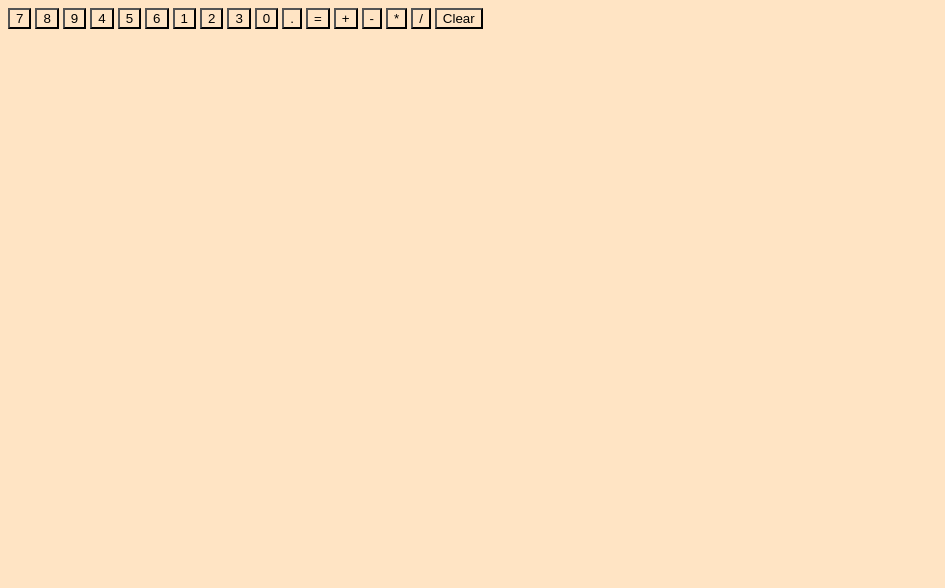
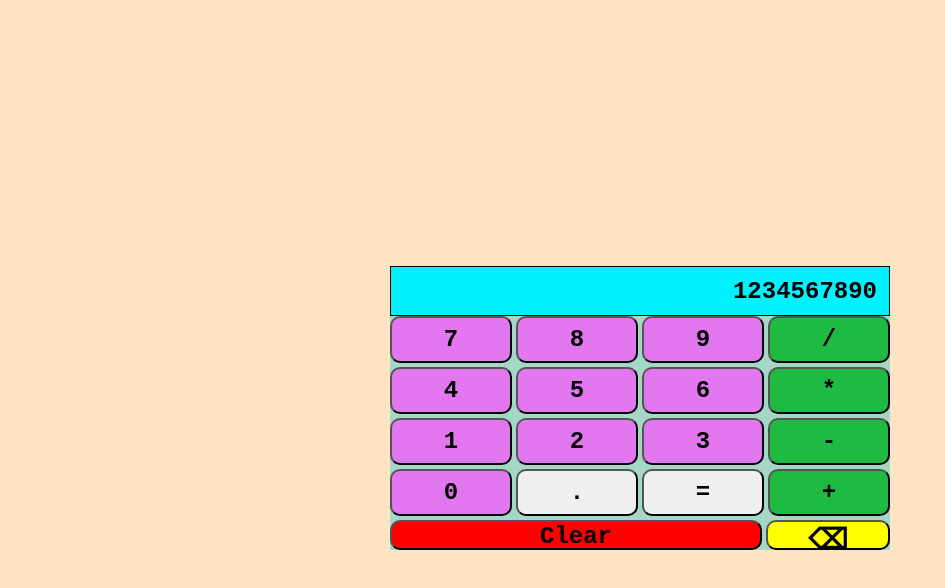
Before and after one commit to rudyravelindev/calculator, a plain HTML site: page index.html in a window 1280 px wide. Shown: the whole page, without its empty margins (0-945 px from the left). Drawn offline with Linux system fonts and the light colour scheme.

Commit message:
done with teh css

```diff
--- a/index.html
+++ b/index.html
@@ -9,28 +9,31 @@
   </head>
   <body>
     <div id="calculator-container">
-      <div id="calculator-display"></div>
+      <div id="calculator-display">1234567890</div>
       <div id="buttons-container">
         <!-- digits -->
         <button class="digits" value="7" type="button">7</button>
         <button class="digits" value="8" type="button">8</button>
         <button class="digits" value="9" type="button">9</button>
+        <button class="operator" value="/" type="button">/</button>
+
         <button class="digits" value="4" type="button">4</button>
         <button class="digits" value="5" type="button">5</button>
         <button class="digits" value="6" type="button">6</button>
+        <button class="operator" value="*" type="button">*</button>
+
         <button class="digits" value="1" type="button">1</button>
         <button class="digits" value="2" type="button">2</button>
         <button class="digits" value="3" type="button">3</button>
+        <button class="operator" value="-" type="button">-</button>
+
         <button class="digits" value="0" type="button">0</button>
         <button class="decimal" value="." type="button">.</button>
         <button class="equal" value="=" type="button">=</button>
-        <!-- oparate -->
         <button class="operator" value="+" type="button">+</button>
-        <button class="operator" value="-" type="button">-</button>
-        <button class="operator" value="*" type="button">*</button>
-        <button class="operator" value="/" type="button">/</button>
         <!-- clear  -->
         <button class="clear" value="clear" type="button">Clear</button>
+        <button class="backspace" value="backspace" type="button">⌫</button>
       </div>
     </div>
   </body>
--- a/styles.css
+++ b/styles.css
@@ -1,7 +1,69 @@
 * {
+  box-sizing: border-box;
+}
+body {
   background-color: bisque;
+  display: flex;
+  justify-content: center;
+  align-items: center;
+  height: 100vh;
 }
-h1 {
-  padding-top: 30px;
-  text-align: center;
+#calculator-container {
+  background-color: rgb(164, 215, 198);
+  margin: 0 auto;
+  width: 500px;
 }
+#buttons-container {
+  display: flex;
+  flex-wrap: wrap;
+  gap: 4px;
+}
+.clear {
+  height: 30px;
+  width: 372px;
+  font-size: 24px;
+  font-weight: 800;
+  font-family: 'Courier New', Courier, monospace;
+  border-radius: 10px;
+  background-color: red;
+}
+.backspace {
+  height: 30px;
+  width: 124px;
+  font-size: 28px;
+  font-weight: 800;
+  font-family: 'Courier New', Courier, monospace;
+  border-radius: 10px;
+  background-color: yellow;
+}
+.digits,
+.decimal,
+.equal,
+.operator {
+  padding: 8px;
+  width: 122px;
+  font-size: 24px;
+  font-weight: 800;
+  font-family: 'Courier New', Courier, monospace;
+  border-radius: 10px;
+}
+#calculator-display {
+  display: flex;
+  height: 50px;
+  border: 0.5px solid black;
+  background-color: rgb(0, 242, 255);
+  color: black;
+  font-family: 'Courier New', Courier, monospace;
+  font-size: 24px;
+  font-weight: 800;
+  text-align: right;
+  padding: 12px;
+  justify-content: right;
+  align-items: center;
+}
+.operator {
+  background-color: rgb(29, 187, 66);
+}
+.digits {
+  background-color: rgb(226, 119, 240);
+}
```
